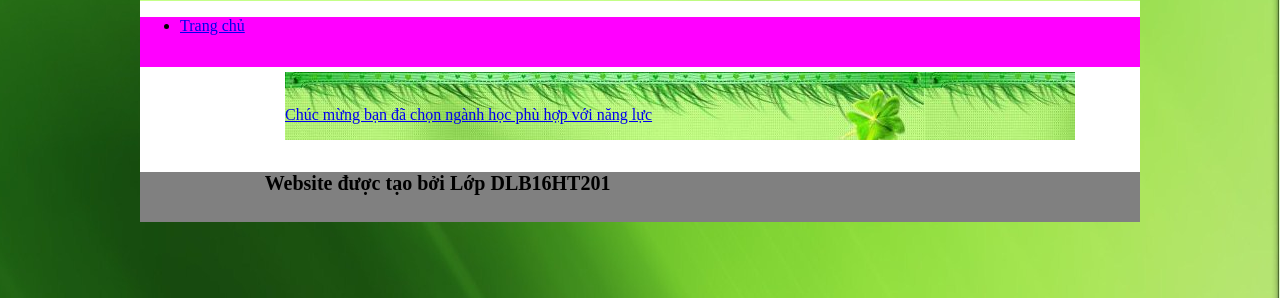
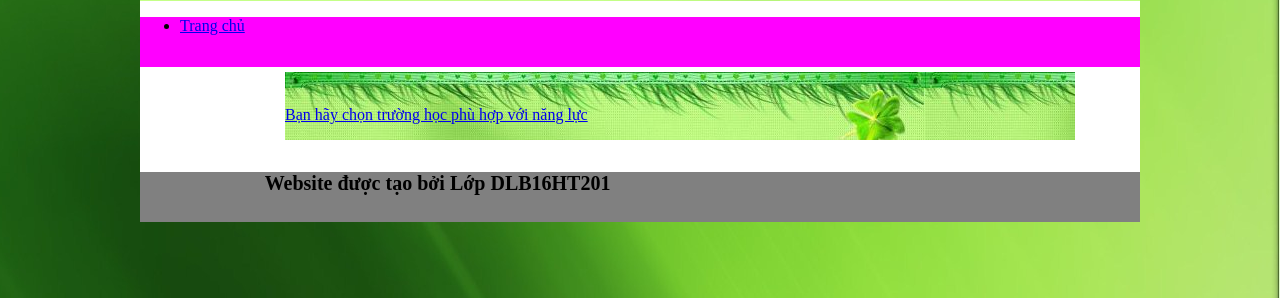
Before and after one commit to nguyenvubichvan1991/vanphp.github.io, a PHP site: page /result.php in a window 1280 px wide. Shown: the part 307-605 px from the top of the page. Run offline with PHP 8.4, Linux system fonts and the light colour scheme.

Commit message:
Update result.php

```diff
--- a/result.php
+++ b/result.php
@@ -72,7 +72,7 @@
         <div id="cottrai"></div>
         <div id="cotgiua"> <br />
 		 <form name="dangnhap_dk" method="post" action="nangluc.php" target="body" style="">
-			<p><a href="truonghoc.php" id="w3s">Chúc mừng bạn đã chọn ngành học phù hợp với năng lực</a></p>
+			<p><a href="truonghoc.php" id="w3s">Bạn hãy chọn trường học phù hợp với năng lực</a></p>
 		</form>
         </div>
         <div id="cotphai"></div>
```
